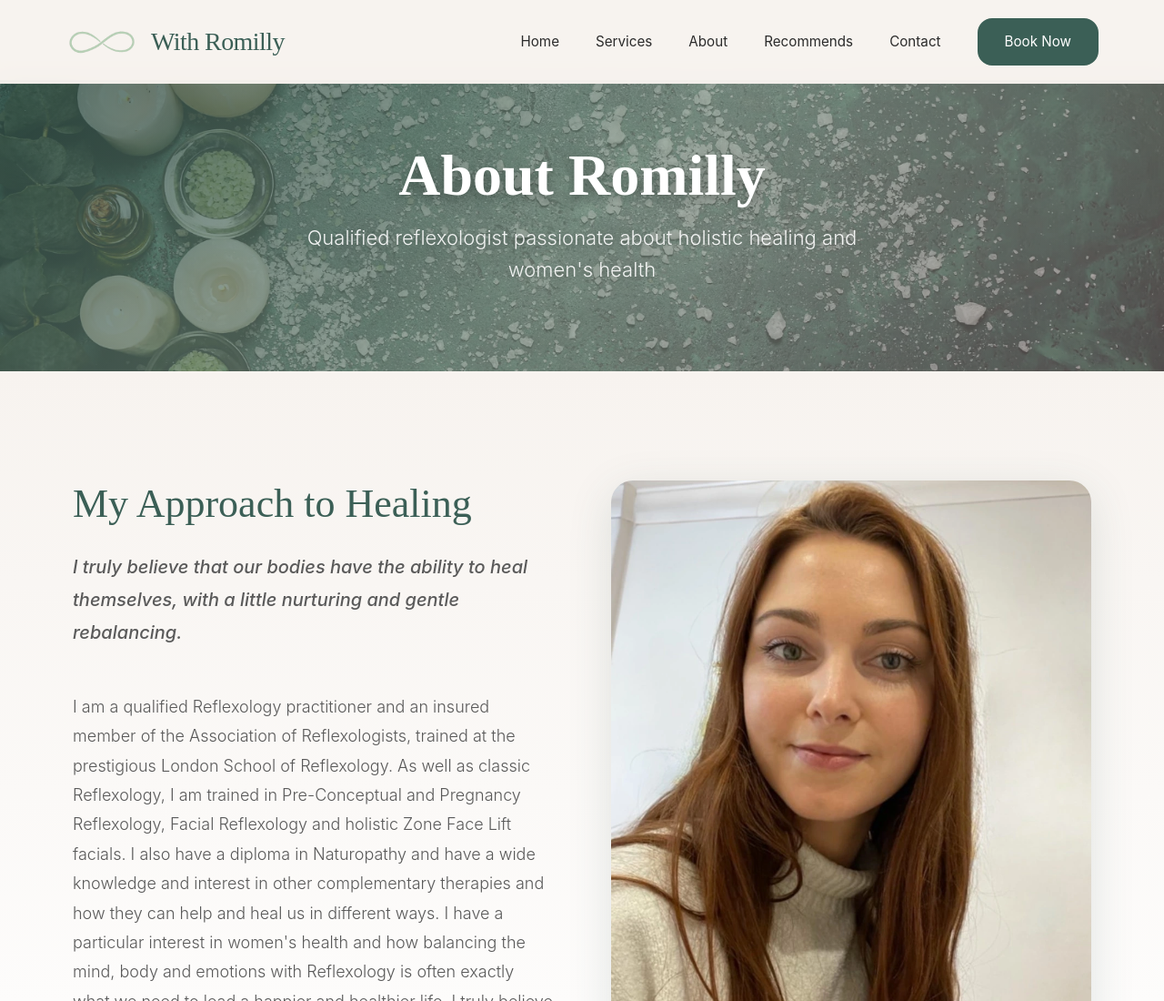
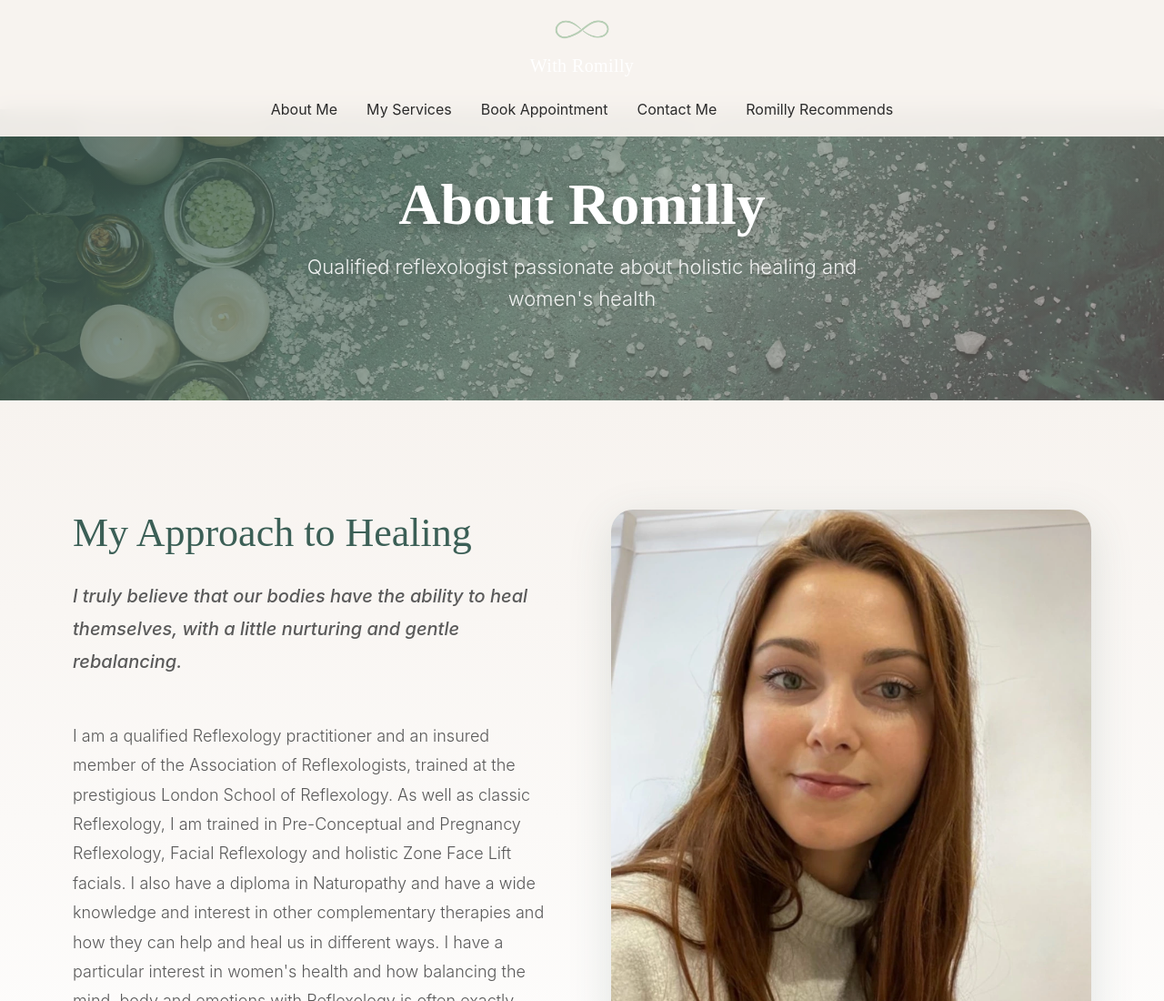
Before and after one commit to atoates/with-romilly, a website: page about.html in a window 1280 px wide. Shown: the top 1100 px of the page at 91% size. Drawn offline with Linux system fonts and the light colour scheme; a web font is replaced by a local one.

Commit message:
Header redesign: centered branding, nav order updates, hero offsets adjusted across pages

```diff
--- a/about.html
+++ b/about.html
@@ -61,24 +61,11 @@
                     <span></span>
                 </button>
                 <ul class="nav-menu">
-                    <li class="nav-item">
-                        <a href="index.html" class="nav-link">Home</a>
-                    </li>
-                    <li class="nav-item">
-                        <a href="services.html" class="nav-link">Services</a>
-                    </li>
-                    <li class="nav-item">
-                        <a href="about.html" class="nav-link active">About</a>
-                    </li>
-                    <li class="nav-item">
-                        <a href="recommends.html" class="nav-link">Recommends</a>
-                    </li>
-                    <li class="nav-item">
-                        <a href="contact.html" class="nav-link">Contact</a>
-                    </li>
-                    <li class="nav-item">
-                        <a href="book.html" class="btn btn-primary nav-cta">Book Now</a>
-                    </li>
+                    <li class="nav-item"><a href="about.html" class="nav-link active">About Me</a></li>
+                    <li class="nav-item"><a href="services.html" class="nav-link">My Services</a></li>
+                    <li class="nav-item"><a href="book.html" class="nav-link nav-cta">Book Appointment</a></li>
+                    <li class="nav-item"><a href="contact.html" class="nav-link">Contact Me</a></li>
+                    <li class="nav-item"><a href="recommends.html" class="nav-link">Romilly Recommends</a></li>
                 </ul>
             </div>
         </nav>
--- a/css/about-page.css
+++ b/css/about-page.css
@@ -11,7 +11,7 @@
     align-items: center;
     justify-content: center;
     overflow: hidden;
-    margin-top: 88px;
+    margin-top: 120px; /* match taller header */
 }
 
 .about-page-hero .hero-background {
--- a/css/contact-page.css
+++ b/css/contact-page.css
@@ -10,7 +10,7 @@
     align-items: center;
     justify-content: center;
     overflow: hidden;
-    margin-top: 88px;
+    margin-top: 120px; /* match taller header */
 }
 
 .contact-page-hero .hero-background {
--- a/css/homepage.css
+++ b/css/homepage.css
@@ -10,7 +10,7 @@
     align-items: center;
     justify-content: center;
     overflow: hidden;
-    margin-top: 88px;
+    margin-top: 120px; /* accommodate taller centered header */
 }
 
 .hero-background {
--- a/css/services-page.css
+++ b/css/services-page.css
@@ -10,7 +10,7 @@
     align-items: center;
     justify-content: center;
     overflow: hidden;
-    margin-top: 76px;
+    margin-top: 120px; /* match taller global header */
 }
 
 .services-page-hero .hero-background {
--- a/css/styles.css
+++ b/css/styles.css
@@ -266,7 +266,7 @@ p {
     background: linear-gradient(135deg, var(--primary-color) 0%, var(--primary-light) 100%);
     color: white;
     padding: 6rem 0 4rem;
-    margin-top: 88px;
+    margin-top: 120px;
     text-align: center;
 }
 
@@ -553,7 +553,7 @@ p {
    =================================== */
 
 .header {
-    background: #A8C0B0;
+    background: #D7EAD9;
     position: fixed;
     top: 0;
     left: 0;
@@ -563,17 +563,19 @@ p {
 }
 
 .header.scrolled {
-    background: #A8C0B0;
+    background: #D7EAD9;
 }
 
 .nav {
-    padding: 1.25rem 0;
+    padding: 0.75rem 0 0.5rem;
 }
 
 .nav-container {
     display: flex;
-    justify-content: space-between;
+    flex-direction: column;
     align-items: center;
+    justify-content: center;
+    gap: 0.35rem;
     max-width: 1200px;
     margin: 0 auto;
     padding: 0 2rem;
@@ -581,14 +583,16 @@ p {
 
 .nav-logo {
     font-family: var(--font-heading);
-    font-size: 1.75rem;
+    font-size: 1.6rem;
     font-weight: 400;
     color: var(--primary-color);
     text-decoration: none;
     transition: all 0.3s ease;
     display: flex;
     align-items: center;
-    gap: 0.875rem;
+    flex-direction: column;
+    gap: 0.25rem;
+    text-align: center;
 }
 
 .nav-logo:hover {
@@ -597,7 +601,7 @@ p {
 }
 
 .nav-logo-img {
-    height: 48px;
+    height: 40px;
     width: auto;
     object-fit: contain;
     transition: transform 0.3s ease;
@@ -609,18 +613,20 @@ p {
 
 .nav-logo-text {
     font-family: var(--font-heading);
-    font-size: 1.75rem;
-    font-weight: 400;
-    letter-spacing: -0.02em;
+    font-size: 1.25rem;
+    font-weight: 400;
+    letter-spacing: 0.02em;
+    color: #ffffff; /* match original white brand text */
 }
 
 .nav-menu {
     display: flex;
     list-style: none;
-    gap: 2.5rem;
+    gap: 2rem;
     align-items: center;
+    justify-content: center;
     margin: 0;
-    padding: 0;
+    padding: 0.4rem 0 0;
 }
 
 .nav-item {
@@ -631,7 +637,7 @@ p {
     color: var(--text-primary);
     text-decoration: none;
     font-weight: 400;
-    font-size: 0.95rem;
+    font-size: 1rem;
     transition: color 0.3s ease;
     padding: 0.5rem 0;
     display: inline-block;
@@ -643,20 +649,18 @@ p {
 }
 
 .nav-cta {
-    background: var(--primary-color);
-    color: white !important;
-    padding: 0.75rem 1.75rem !important;
-    border-radius: 50px;
+    background: transparent;
+    color: var(--text-primary) !important;
+    padding: 0.5rem 0 !important;
+    border-radius: 0;
     text-decoration: none;
     font-weight: 400;
-    font-size: 0.95rem;
-    transition: all 0.3s ease;
+    font-size: 1rem;
     border: none;
-    cursor: pointer;
 }
 
 .nav-cta:hover {
-    opacity: 0.9;
+    color: var(--primary-color) !important;
 }
 
 .nav-cta::after {
@@ -1648,7 +1652,7 @@ p {
     .nav-menu {
         position: fixed;
         left: -100%;
-        top: 76px;
+        top: 110px;
         flex-direction: column;
         background: rgba(255, 255, 255, 0.98);
         backdrop-filter: blur(20px);
```
Also changed, not shown: book.html (+5 -18 lines), contact.html (+5 -6 lines), index.html (+5 -18 lines), recommends.html (+5 -6 lines), services.html (+5 -18 lines).
